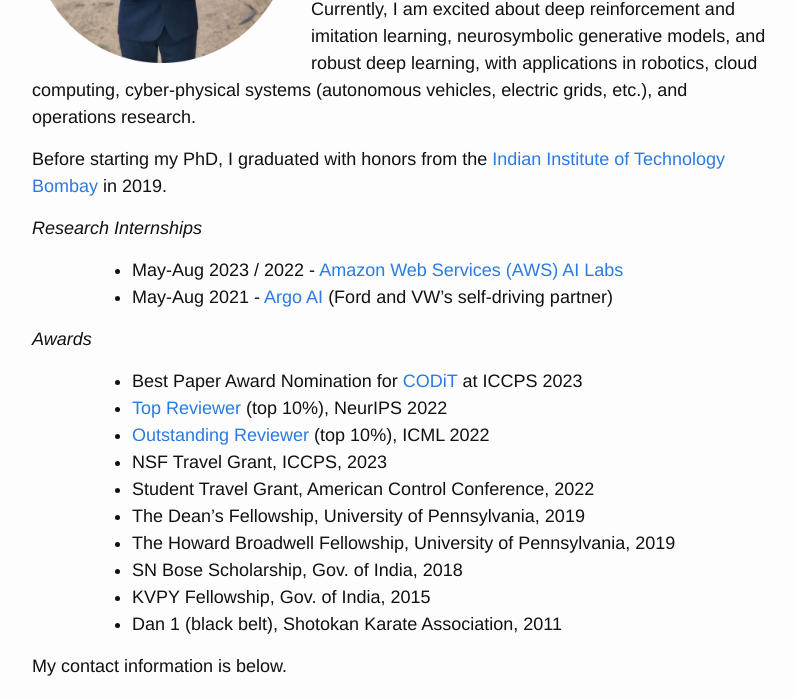
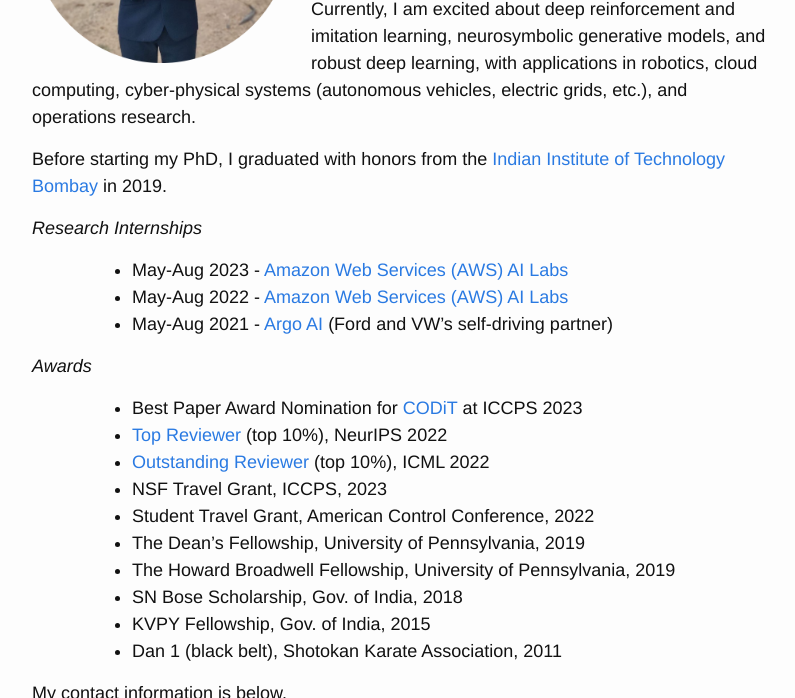
Before and after one commit to kaustubhsridhar/kaustubhsridhar.github.io, a Jekyll site: the page built from index.md, in a window 1280 px wide and 900 px high, scrolled down 303 px, cut to the strip 0-698 px from the top of the window. Shown: the whole strip, without its empty margins (238-1033 px from the left). Built offline with Jekyll 4.4.1, drawn with Linux system fonts in a browser that asks for light colours; nearby versions of some CDN libraries.

Commit message:
Update index.md

```diff
--- a/index.md
+++ b/index.md
@@ -15,7 +15,8 @@ Currently, I am excited about deep reinforcement and imitation learning, neurosy
 Before starting my PhD, I graduated with honors from the <a href="https://www.iitb.ac.in/">Indian Institute of Technology Bombay</a> in 2019.
 
 *Research Internships*
-* May-Aug 2023 / 2022 - <a href="https://aws.amazon.com/machine-learning/ai-services/">Amazon Web Services (AWS) AI Labs</a> <!-- with <a href="https://sites.google.com/site/muralibalki">Murali Narayanaswamy</a> and <a href="https://abishek90.github.io/">Abishek Sankaraman</a>. -->
+* May-Aug 2023 - <a href="https://aws.amazon.com/machine-learning/ai-services/">Amazon Web Services (AWS) AI Labs</a> <!-- with <a href="https://sites.google.com/site/muralibalki">Murali Narayanaswamy</a> and <a href="https://abishek90.github.io/">Abishek Sankaraman</a>. -->
+* May-Aug 2022 - <a href="https://aws.amazon.com/machine-learning/ai-services/">Amazon Web Services (AWS) AI Labs</a> <!-- with <a href="https://sites.google.com/site/muralibalki">Murali Narayanaswamy</a> and <a href="https://abishek90.github.io/">Abishek Sankaraman</a>. -->
 * May-Aug 2021 - <a href="https://www.argo.ai/">Argo AI</a> (Ford and VW's self-driving partner)
 
 *Awards*
```
